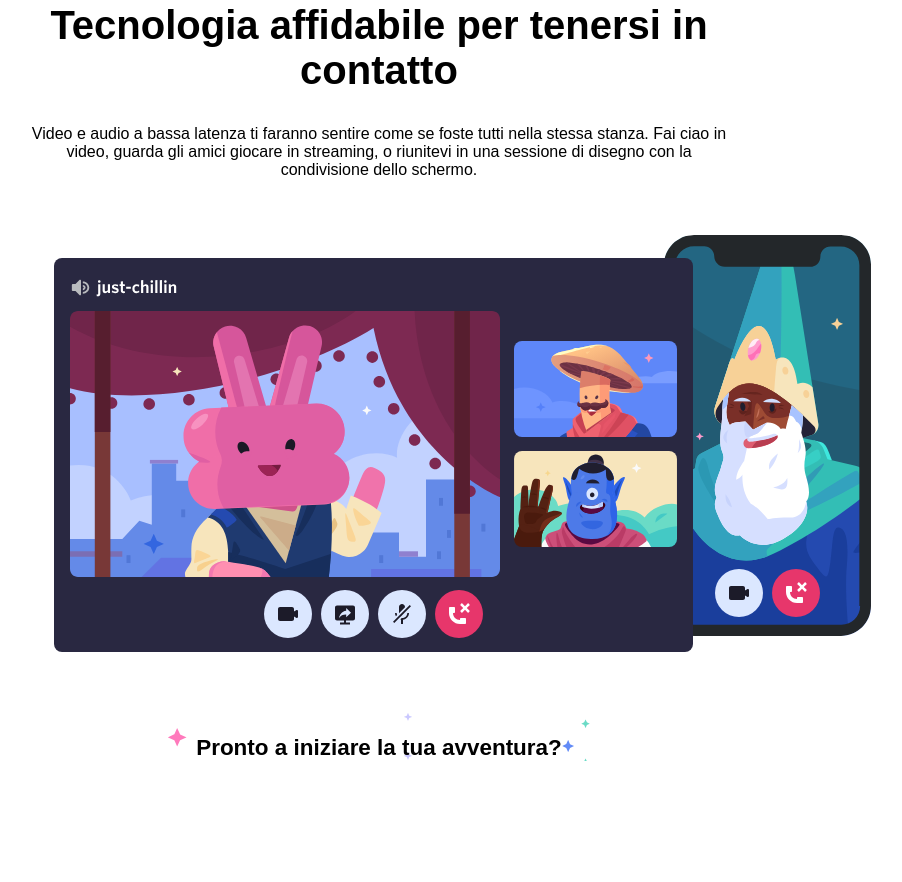
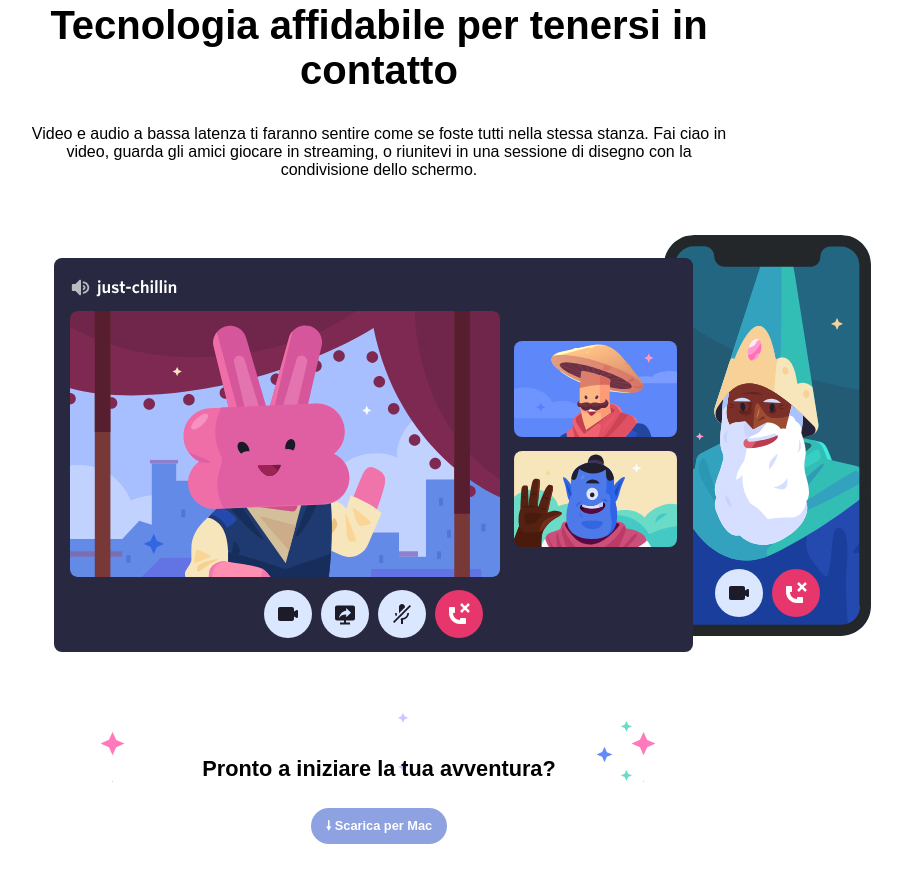
Before and after one commit to ChriEffe/htmlcss-discord, a plain HTML site: page index.html in a window 1280 px wide. Shown: the part 2645-3527 px from the top of the page, without its empty margins (261-1163 px from the left). Before the commit the page ends 3486 px from the top, so only its background shows below. Drawn offline with Linux system fonts and the light colour scheme.

Commit message:
end main

```diff
--- a/css/style.css
+++ b/css/style.css
@@ -157,12 +157,17 @@ p  {
 
 .star  {
      background-image: url(../img/stars.svg);
-    font-size: 1.2em;
+    font-size: 1.16em;
     display: inline-block;
-    width: 22em;
-    background-size: contain;
+    width: 30em;
 }
 
-h3  {
-    margin-top: 1em;
+h3,
+#violet {
+    margin-top: 2em;
 }
+
+#violet  {
+    background-color: #8ea1e1;
+    color: white;
+}
--- a/index.html
+++ b/index.html
@@ -89,7 +89,9 @@
             <div class="star">
                 <h3>Pronto a iniziare la tua avventura?</h3>
             </div>
-            <div></div>
+            <div class="">
+                <a id="violet" class="btn" href="">🠗 Scarica per Mac</a>
+            </div>
         </section>
     </main>
     <footer></footer>
```
